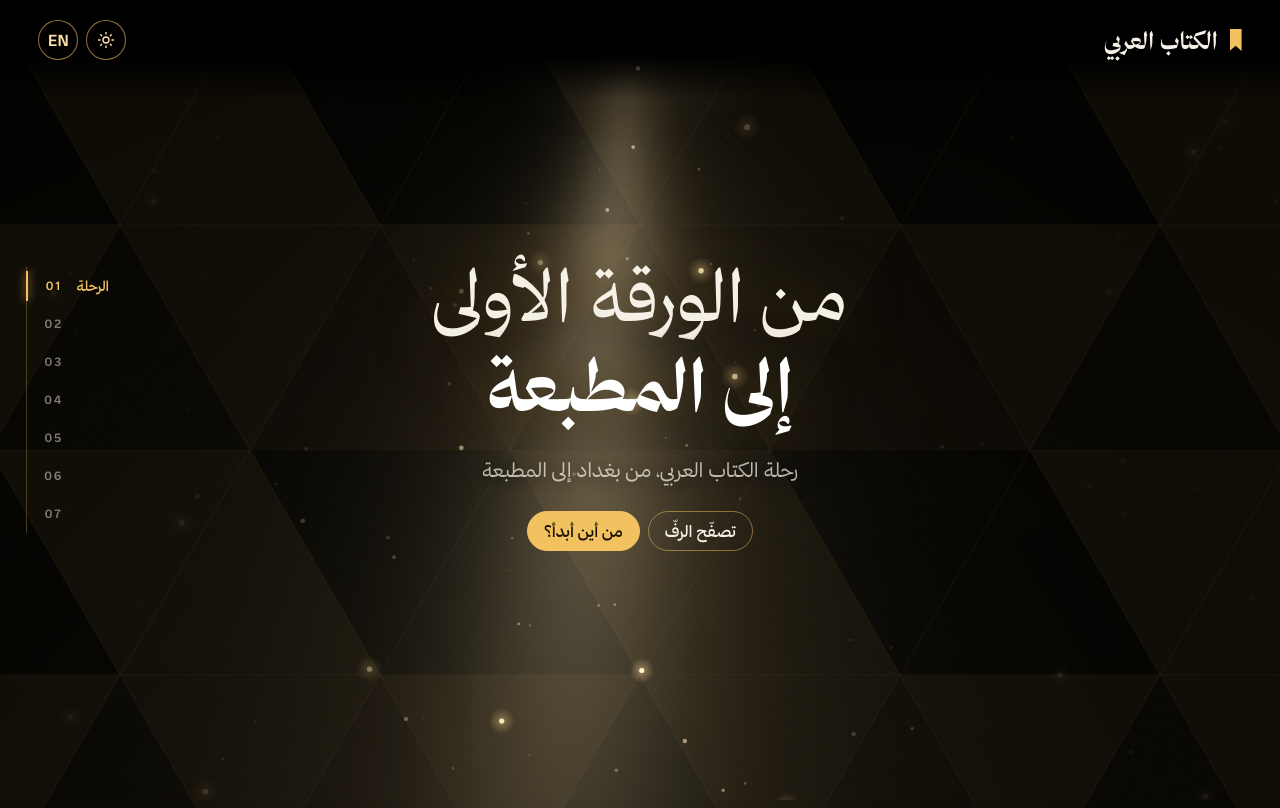
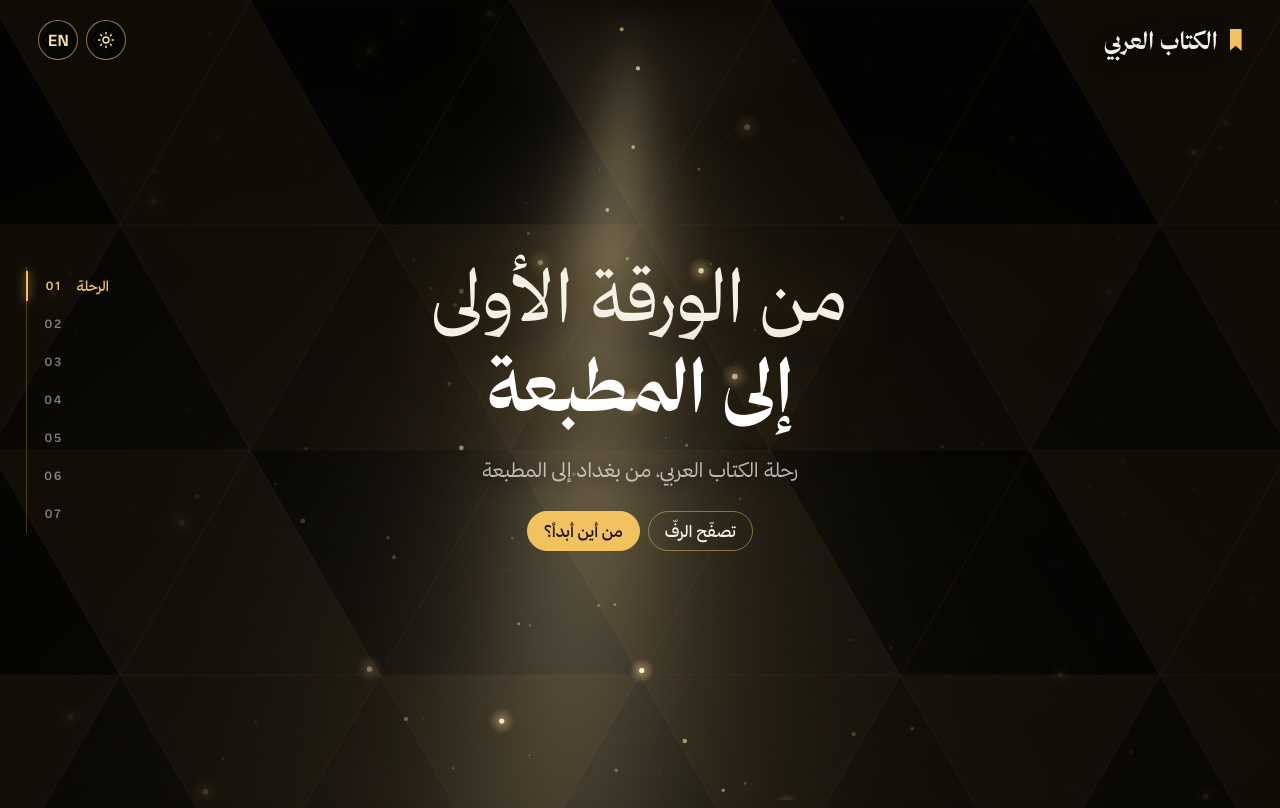
Before and after one commit to RubaAlosayli/cv, a plain HTML site: page samples/sample-2/index.html in a window 1280 px wide. Shown: the top 808 px of the page. Drawn offline with Linux system fonts and the light colour scheme; animation ran at ten frames a second.

Commit message:
Arabic Book: transparent header background at the top of the page
Co-Authored-By: Claude Sonnet 5.5 <noreply@anthropic.com>

```diff
--- a/samples/sample-2/index.html
+++ b/samples/sample-2/index.html
@@ -73,7 +73,8 @@
   main,footer{position:relative;z-index:1}
 
   /* ---- header, edge tabs (desktop), full menu (mobile) ---- */
-  .top::before{content:'';position:absolute;inset:0 0 -18px;z-index:-1;background:linear-gradient(180deg,var(--bg) 55%,transparent);pointer-events:none}
+  .top::before{content:'';position:absolute;inset:0 0 -18px;z-index:-1;background:linear-gradient(180deg,var(--bg) 55%,transparent);pointer-events:none;opacity:0;transition:opacity .3s}
+  .top.sc::before{opacity:1}
   .top{position:fixed;top:0;left:0;right:0;z-index:30;display:flex;justify-content:space-between;align-items:center;padding:20px clamp(18px,3vw,40px);pointer-events:none}
   .top>*{pointer-events:auto}
   .brand{display:inline-flex;align-items:center;gap:12px;font-family:var(--f-disp);font-weight:700;font-size:var(--dxs);line-height:var(--dxs-l);text-decoration:none;text-shadow:var(--tshadow)}
@@ -666,6 +667,7 @@
     c.globalCompositeOperation='source-over'}
 
   /* ---------- scroll choreography ---------- */
+  (function(){var tp=document.querySelector('.top');function f(){tp.classList.toggle('sc',scrollY>8)}addEventListener('scroll',f,{passive:true});f()})();
   var run=$('run'),stage=$('stage'),hero=$('hero'),tabs=[].slice.call(document.querySelectorAll('.tabs a')),
       roads=[].slice.call(document.querySelectorAll('.road')),wds=[].slice.call(document.querySelectorAll('.word'));
   var P=0,scrollP=0,auto=false,autoT=0,SH=0;
```
